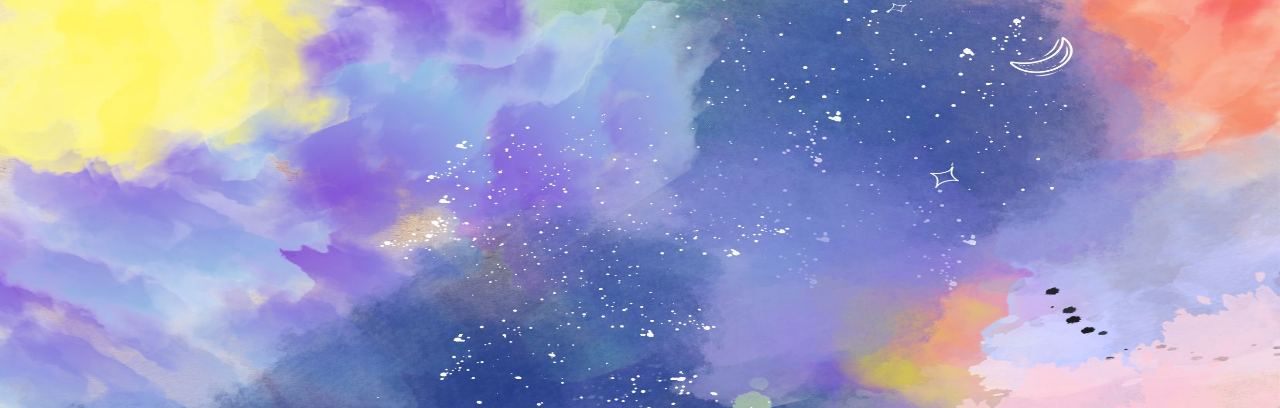
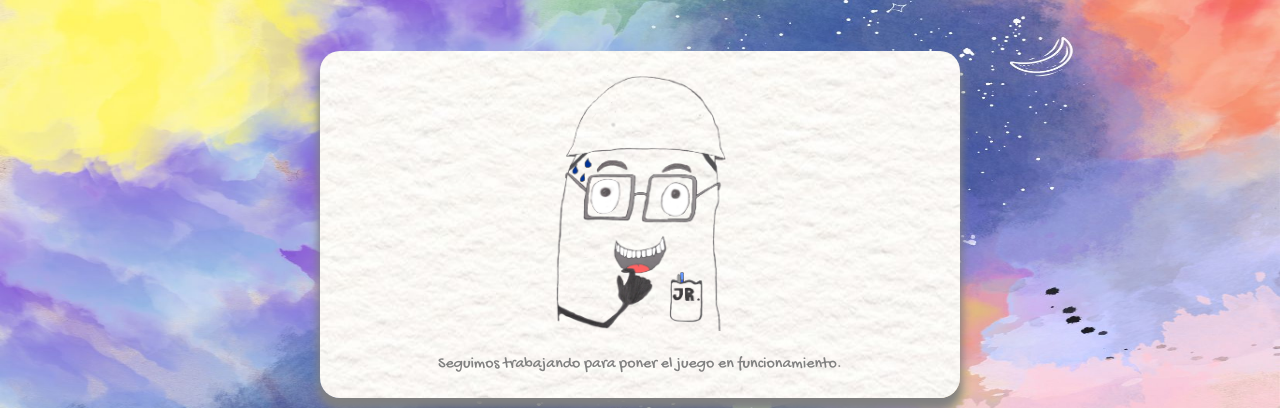
Before and after one commit to cangarelli/Aventuras-de-violeta, a plain HTML site: page pages/consola.html in a window 1280 px wide. Shown: the part 147-555 px from the top of the page. Drawn offline with nearby package versions, Linux system fonts and the light colour scheme.

Commit message:
correcciones

```diff
--- a/css/styles.css
+++ b/css/styles.css
@@ -139,7 +139,7 @@ right: -25%;
     margin: 10px;
     text-align: center;
 }
-/* INICIO MAIN__ESTILOS-DE-AVENTURA */
+/* INICIO MAIN ESTILOS-DE-AVENTURA */
 .contenedor1 {
     display: flex;
     justify-content: center;
@@ -160,6 +160,32 @@ right: -25%;
     flex-direction: column;
     justify-content: center;
     align-items: center;
+}
+/* INICIO MAIN CONSOLA HTML */
+.cajaDeTexto{
+    background-image: url(../assets/jpg/hoja-cartulina-2.jpg);
+    background-repeat: no-repeat;
+    background-position: center;
+
+    text-align: center;
+    color: gray;
+    font-size: 24px;
+
+    width: 50vw ;
+
+    border-radius: 20px;
+    padding-left: 1vw;
+    padding-right: 1vw;
+    padding-top: 3vh;
+    margin: auto;
+    margin-top: 15vh;
+    box-shadow: 0px 10px 10px 2px gray;
+}
+.cajaDeTexto--img {
+    max-height: 20vw;
+}
+.cajaDeTexto--texto {
+    margin: 3vh auto;
 }
 /* Fin Main */
 
--- a/pages/consola.html
+++ b/pages/consola.html
@@ -50,23 +50,11 @@
     </header>
 <!-- FIN HEADER -->
 <!-- INICIO MAIN  -->
-    <main class="container-lg">
-      <div class="row">
-        <div class="col-lg-auto">
-
-        </div>
-      </div>
-      <div class="row">
-        <div class="col-lg-auto">
-
-        </div>
-        <div class="col-lg-auto">
-
-        </div>
-        <div class="col-lg-auto">
-
-        </div>
-      </div>
+    <main class="container-lg d-flex justify-content-center">
+      <section Class="cajaDeTexto">
+        <img class="cajaDeTexto--img" src="../assets/png/Hombres-trabajando.png" alt="Pagina en construcción" />
+        <h6 class="cajaDeTexto--texto">Seguimos trabajando para poner el juego en funcionamiento.</h6>
+      </section>
     </main>
 <!--FIN MAIN  -->
 <!-- INICIO FOOTER -->
```
Also changed, not shown: assets/png/no-funciona.png (deleted).
